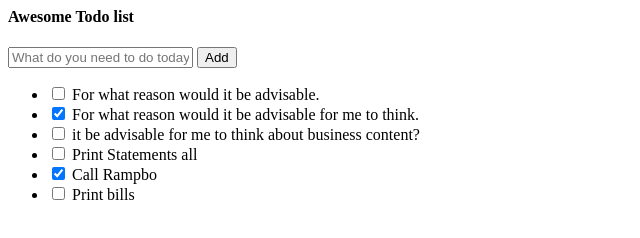
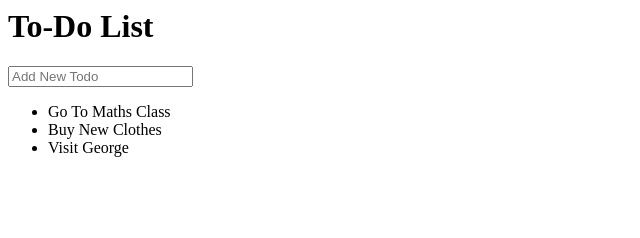
Before and after one commit to MariaFeli/todo, a plain HTML site: page index.html in a window 1280 px wide. Shown: the whole page, without its empty margins (0-640 px from the left). Drawn offline with Linux system fonts and the light colour scheme.

Commit message:
Update index.html

```diff
--- a/index.html
+++ b/index.html
@@ -1,36 +1,10 @@
-<div class="page-content page-container" id="page-content">
-    <div class="padding">
-        <div class="row container d-flex justify-content-center">
-            <div class="col-md-12">
-                <div class="card px-3">
-                    <div class="card-body">
-                        <h4 class="card-title">Awesome Todo list</h4>
-                        <div class="add-items d-flex"> <input type="text" class="form-control todo-list-input" placeholder="What do you need to do today?"> <button class="add btn btn-primary font-weight-bold todo-list-add-btn">Add</button> </div>
-                        <div class="list-wrapper">
-                            <ul class="d-flex flex-column-reverse todo-list">
-                                <li>
-                                    <div class="form-check"> <label class="form-check-label"> <input class="checkbox" type="checkbox"> For what reason would it be advisable. <i class="input-helper"></i></label> </div> <i class="remove mdi mdi-close-circle-outline"></i>
-                                </li>
-                                <li class="completed">
-                                    <div class="form-check"> <label class="form-check-label"> <input class="checkbox" type="checkbox" checked=""> For what reason would it be advisable for me to think. <i class="input-helper"></i></label> </div> <i class="remove mdi mdi-close-circle-outline"></i>
-                                </li>
-                                <li>
-                                    <div class="form-check"> <label class="form-check-label"> <input class="checkbox" type="checkbox"> it be advisable for me to think about business content? <i class="input-helper"></i></label> </div> <i class="remove mdi mdi-close-circle-outline"></i>
-                                </li>
-                                <li>
-                                    <div class="form-check"> <label class="form-check-label"> <input class="checkbox" type="checkbox"> Print Statements all <i class="input-helper"></i></label> </div> <i class="remove mdi mdi-close-circle-outline"></i>
-                                </li>
-                                <li class="completed">
-                                    <div class="form-check"> <label class="form-check-label"> <input class="checkbox" type="checkbox" checked=""> Call Rampbo <i class="input-helper"></i></label> </div> <i class="remove mdi mdi-close-circle-outline"></i>
-                                </li>
-                                <li>
-                                    <div class="form-check"> <label class="form-check-label"> <input class="checkbox" type="checkbox"> Print bills <i class="input-helper"></i></label> </div> <i class="remove mdi mdi-close-circle-outline"></i>
-                                </li>
-                            </ul>
-                        </div>
-                    </div>
-                </div>
-            </div>
-        </div>
-    </div>
+<div id="container">
+	<h1>To-Do List <i class="fa fa-plus"></i></h1>
+	<input type="text" placeholder="Add New Todo">
+
+	<ul>
+		<li><span><i class="fa fa-trash"></i></span> Go To Maths Class</li>
+		<li><span><i class="fa fa-trash"></i></span> Buy New Clothes</li>
+		<li><span><i class="fa fa-trash"></i></span> Visit George</li>
+	</ul>
 </div>
```
